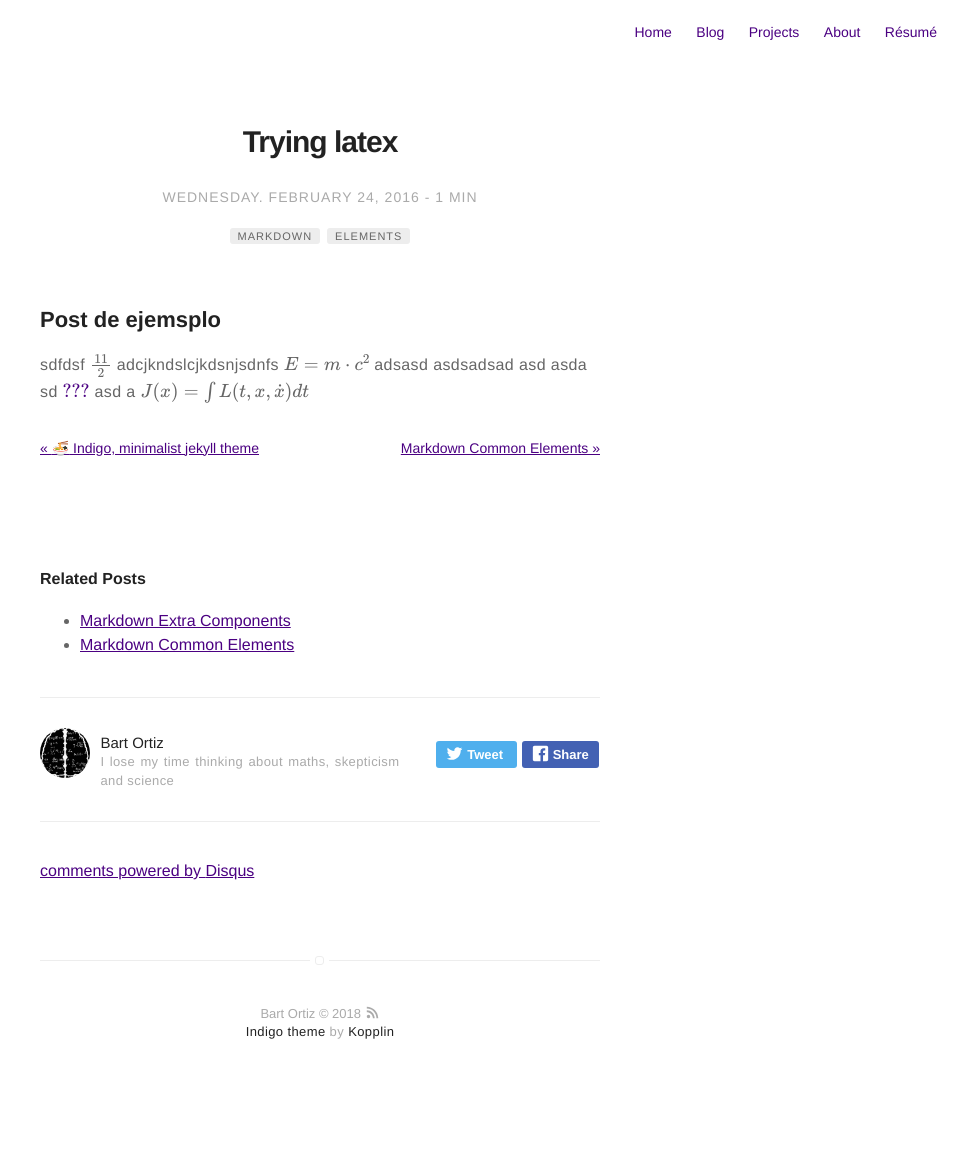
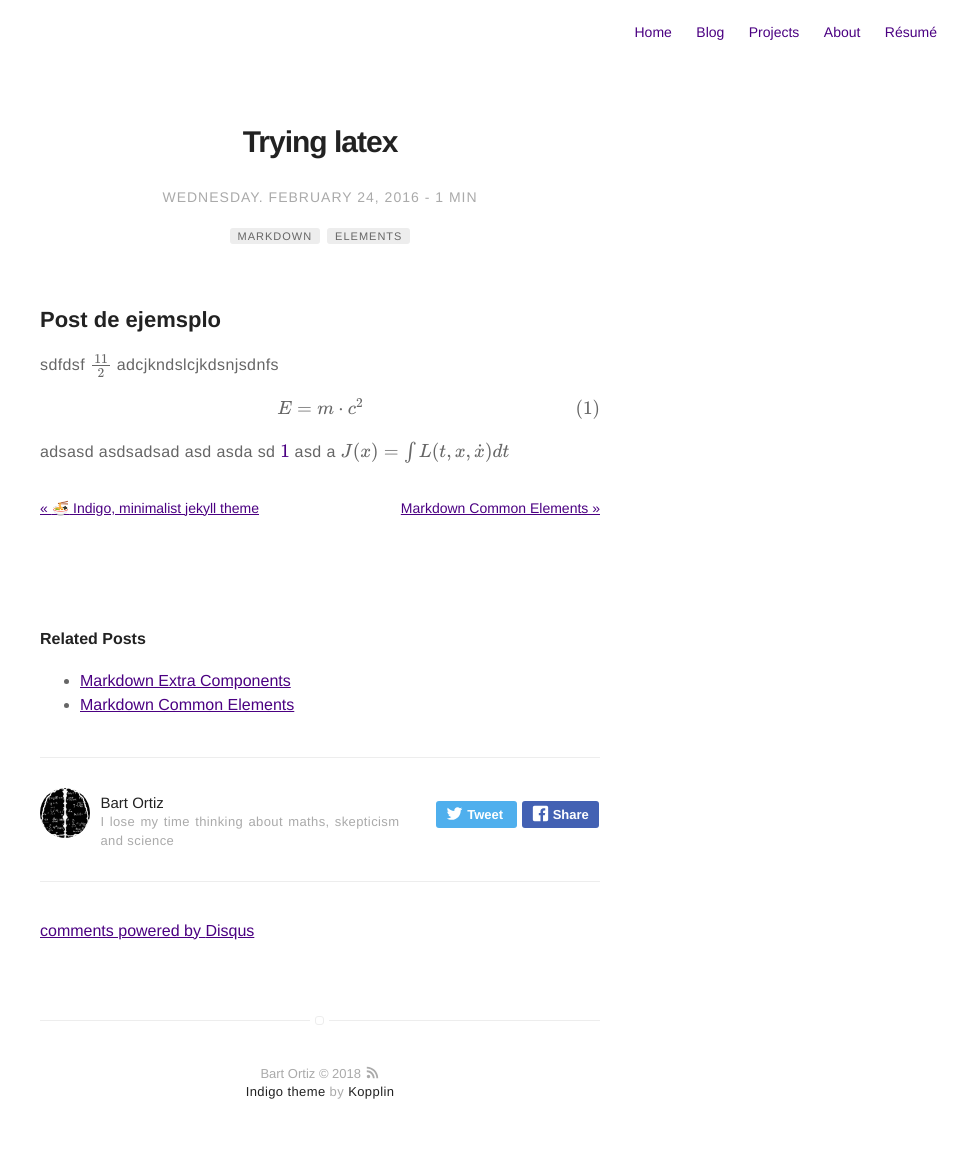
Before and after one commit to staticcoment/thebooort.github.io, a Jekyll site: the page built from _posts/2016-02-24-latex.markdown, in a window 1280 px wide. Shown: the whole page, without its empty margins (320-1280 px from the left). Built offline with Jekyll 4.4.1, drawn with Linux system fonts in a browser that asks for light colours; emoji names are drawn with the system emoji font; formulas are drawn with MathJax 3; comment, search, counter and statistics services are not loaded; before the commit the page ends 1103 px from its top, so only the background shows below that.

```diff
--- a/_posts/2016-02-24-latex.markdown
+++ b/_posts/2016-02-24-latex.markdown
@@ -15,6 +15,6 @@ description: Markdown summary with different options
 ---
 ## Post de ejemsplo
 sdfdsf $\frac{11}{2}$ adcjkndslcjkdsnjsdnfs
-$$ E = m\cdot c^2 \label{hola} $$ adsasd
+\\[ E = m\cdot c^2 \label{hola} \\]  adsasd
 asdsadsad asd asda sd \ref{hola} asd a
-$ J(x) = \int{L(t, x, \dot{x}) dt} \$
+$ J(x) = \int{L(t, x, \dot{x}) dt} $
```
